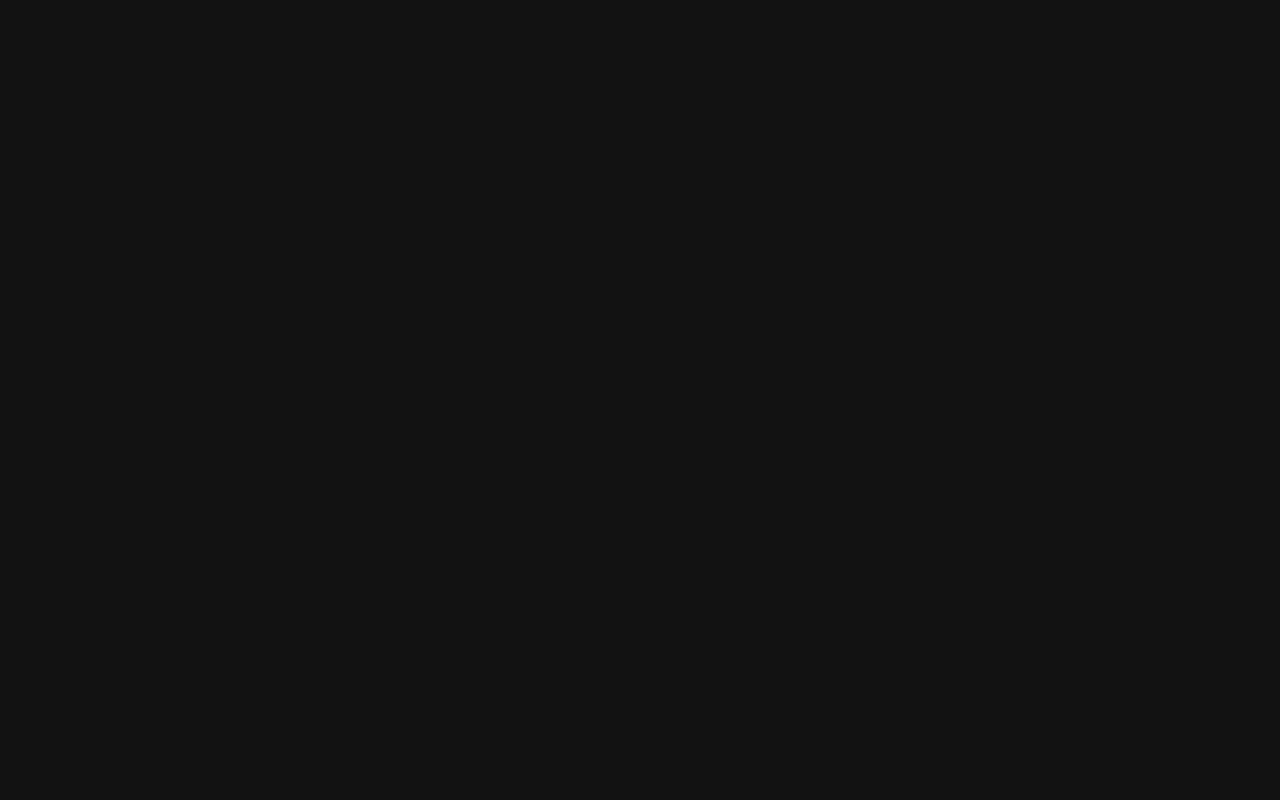
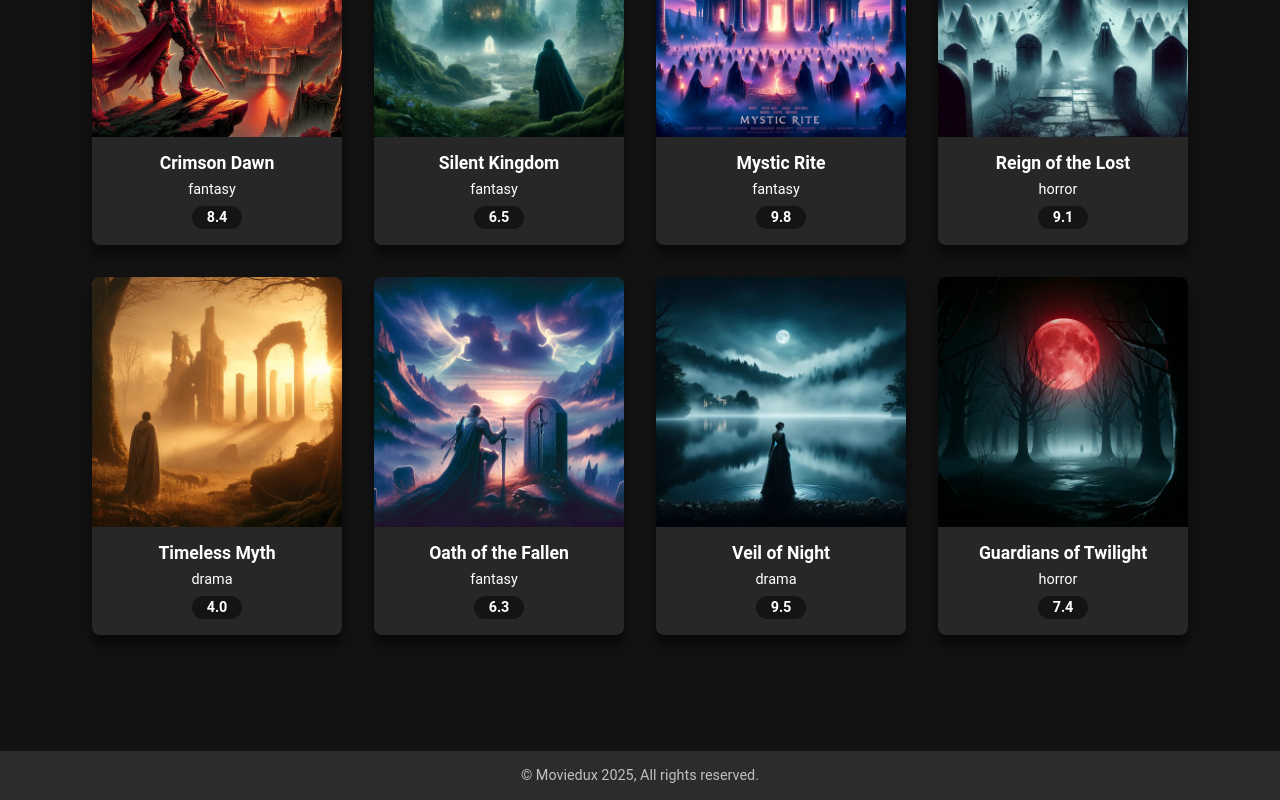
Before and after one commit to thomasantony950/moviedux, a React (Create React App) app: page / in a window 1280 px wide. Shown: the part 1727-2527 px from the top of the page. Before the commit the page ends 800 px from the top, so only its background shows below. Built offline with nearby package versions, Linux system fonts and the light colour scheme.

Commit message:
MoviesGrid created with json loaded

```diff
--- a/src/App.js
+++ b/src/App.js
@@ -1,16 +1,17 @@
-import './App.css';
-import './styles.css';
-import Header from './components/Header';
+import "./App.css";
+import "./styles.css";
+import Header from "./components/Header";
+import Footer from "./components/Footer";
+import MoviesGrid from "./components/MoviesGrid";
 
 function App() {
   return (
     <div className="App">
       <div className="container">
         <Header />
+        <MoviesGrid />
       </div>
-      <footer>
-        <p className="footer">Footer content</p>
-      </footer>
+      <Footer />
     </div>
   );
 }
--- /dev/null
+++ b/src/components/Footer.js
@@ -0,0 +1,14 @@
+import React from "react";
+import "../styles.css";
+
+export default function Footer() {
+  const currentYear = new Date().getFullYear();
+
+  return (
+    <footer className="footer">
+      <p className="footer-text">
+        © Moviedux {currentYear}, All rights reserved.
+      </p>
+    </footer>
+  );
+}
--- /dev/null
+++ b/src/components/MoviesGrid.js
@@ -0,0 +1,27 @@
+import React, { useState, useEffect } from "react";
+import "../styles.css";
+
+export default function MoviesGrid() {
+  const [movies, setMovies] = useState([]);
+
+  useEffect(() => {
+    fetch("movies.json")
+      .then((response) => response.json())
+      .then((data) => setMovies(data));
+  }, []);
+
+  return (
+    <div className="movies-grid">
+      {movies.map((movie) => (
+        <div key={movie.id} className="movie-card">
+          <img src={`images/${movie.image}`} alt={movie.title} />
+          <div className="movie-card-info">
+            <h3 className="movie-card-title">{movie.title}</h3>
+            <p className="movie-card-genre">{movie.genre}</p>
+            <p className="movie-card-rating">{movie.rating}</p>
+          </div>
+        </div>
+      ))}
+    </div>
+  );
+}
```
Also changed, not shown: src/components/Header.js (+10 -8 lines).
